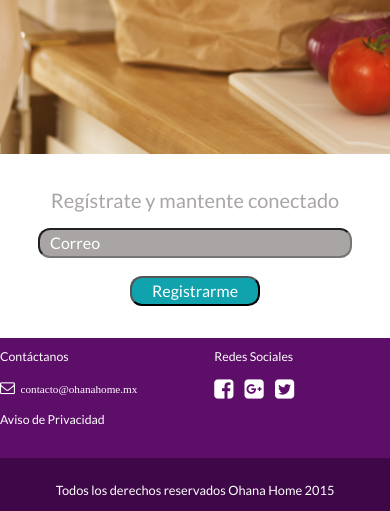
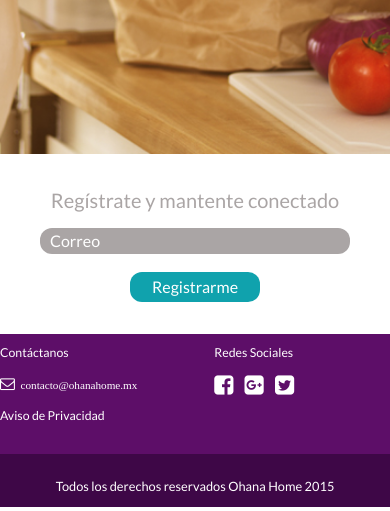
Before and after one commit to EverCedillo/www, a Python web app: template templates/index.html in a window 390 px wide. Shown: the part 2378-2889 px from the top of the page. Run offline with Jinja, Linux system fonts and the light colour scheme; the template is opened without the code that fills it, so the values that code supplies are empty; some libraries are stand-ins or nearby versions.

Commit message:
Test Responsive, agregado logo

```diff
--- a/static/css/Main.css
+++ b/static/css/Main.css
@@ -159,17 +159,19 @@ html,body{
 	display: inline-block;
 }
 .RegBar-inputMail{
-	appearance: none;
-  	box-shadow: none;
+	box-shadow: none;
 	background-color: #AAA5A5;
 	border-radius: 12px;
 	color: white;
+	border: 0;
 	width: 18.75rem;
 	margin: 2px;
 	padding: 3px 0 3px 10px;
 	height: 1.2rem;
 }
 .RegBar-btn{
+	box-shadow: none;
+	border: 0;
 	width: 8.125rem;
 	height: 1.875rem;
 	border-radius: 12px;
```
